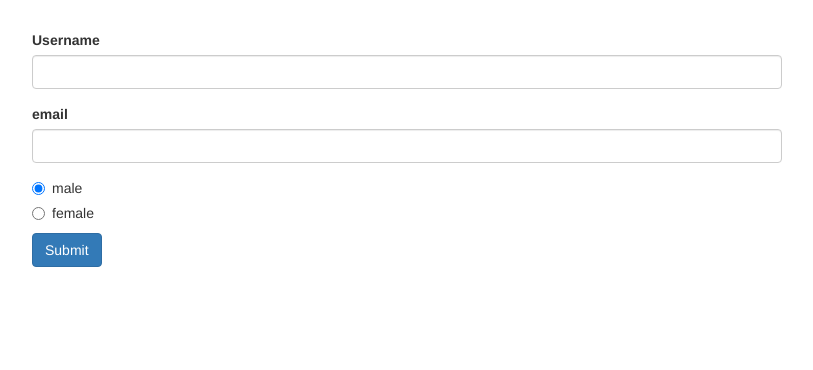
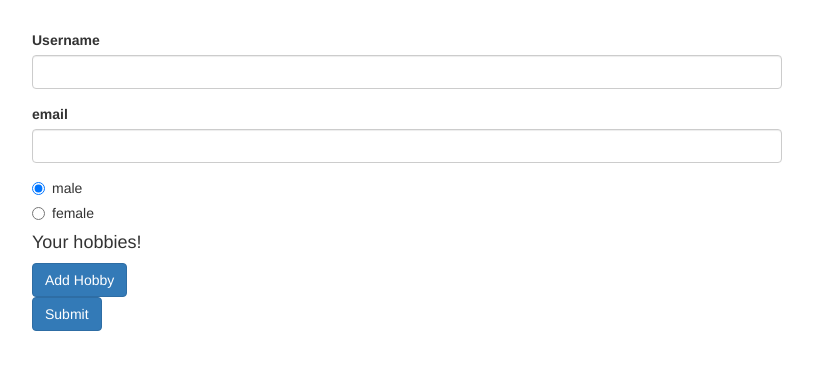
Before and after one commit to storres8/forms-reactive-start, an Angular app: page / in a window 1280 px wide. Shown: the top 370 px of the page, without its empty margins (233-1046 px from the left). Built offline with nearby package versions, Linux system fonts and the light colour scheme.

Commit message:
added hobbies with the FormsArray.

```diff
--- a/src/app/app.component.html
+++ b/src/app/app.component.html
@@ -2,6 +2,7 @@
   <div class="row">
     <div class="col-xs-12 col-sm-10 col-md-8 col-sm-offset-1 col-md-offset-2">
       <form [formGroup]="signupform" (ngSubmit)="onSubmit()">
+        <div formGroupName="userData">
           <div class="form-group">
             <label for="username">Username</label>
             <input
@@ -13,8 +14,8 @@
           </div>
           <span
             *ngIf="
-            !signupform.get('username').valid &&
-            signupform.get('username').touched
+              !signupform.get('userData.username').valid &&
+              signupform.get('userData.username').touched
             "
             class="help-block"
             >Please enter a valid username!</span
@@ -30,17 +31,32 @@
           </div>
           <span
             *ngIf="
-            !signupform.get('email').valid && signupform.get('email').touched
+              !signupform.get('userData.email').valid &&
+              signupform.get('userData.email').touched
             "
             class="help-block"
             >Please enter a valid email!</span
           >
+        </div>
         <div class="radio" *ngFor="let gender of genders">
           <label>
             <input type="radio" [value]="gender" formControlName="gender" />
             {{ gender }}
           </label>
         </div>
+        <div formArrayName="hobbies">
+          <h4>Your hobbies!</h4>
+          <button type="button" class="btn btn-primary" (click)="onAddHobby()">
+            Add Hobby
+          </button>
+          <div
+            class="form-group"
+            *ngFor="let hobbyControl of getControls(); let i = index"
+          >
+            <!-- this input tag is where the user can enter the type of hobby they wish to add. -->
+            <input type="text" class="form-control" [formControlName]="i" />
+          </div>
+        </div>
         <button class="btn btn-primary" type="submit">Submit</button>
       </form>
     </div>
--- a/src/app/app.component.ts
+++ b/src/app/app.component.ts
@@ -1,5 +1,5 @@
 import { Component, OnInit } from "@angular/core";
-import { FormGroup, FormControl, Validators } from "@angular/forms";
+import { FormGroup, FormControl, Validators, FormArray } from "@angular/forms";
 
 @Component({
   selector: "app-root",
@@ -13,6 +13,7 @@ export class AppComponent implements OnInit {
   ngOnInit() {
     // new to initialize a new form group to create the form.
     this.signupform = new FormGroup({
+      userData: new FormGroup({
         // form control can take up to 3 arguments with the 1st being the default value the field loads with
         // the 2nd being an array of validators and the 3rd consists of any asynchronus validatos you
         // may want to add. Ex with gender we passed in the default value of male when the form loads.
@@ -21,9 +22,26 @@ export class AppComponent implements OnInit {
         // It's important to remember that the validators that we pass in must be imported from angular forms
         // and that they are passed as reference, so we do not execute them. Instead angular itself will execute
         // our validators when something is typed into the value.
-      email: new FormControl(null, [Validators.required, Validators.email]),
-      gender: new FormControl("male")
+        email: new FormControl(null, [Validators.required, Validators.email])
+      }),
+      gender: new FormControl("male"),
+      hobbies: new FormArray([])
     });
+  }
+
+  onAddHobby() {
+    // creating a new form control once the user submits a new hobby.
+    const control = new FormControl(null, [Validators.required]);
+    // pushing the new form control with the value into the hobbies form array.
+    // In this case we have to explicitly tell TS that we have a form array or else when we call the push method
+    // TS will throw an error b/c it does not recognize that we are working with an array.
+    (<FormArray>this.signupform.get("hobbies")).push(control);
+  }
+
+  getControls() {
+    // we are accessing the form array and then getting all the individual from controls aka hobbies
+    // that are stored in that array.
+    return (<FormArray>this.signupform.get("hobbies")).controls;
   }
 
   onSubmit() {
```
Lines whose indentation alone changed are shown as unchanged.
